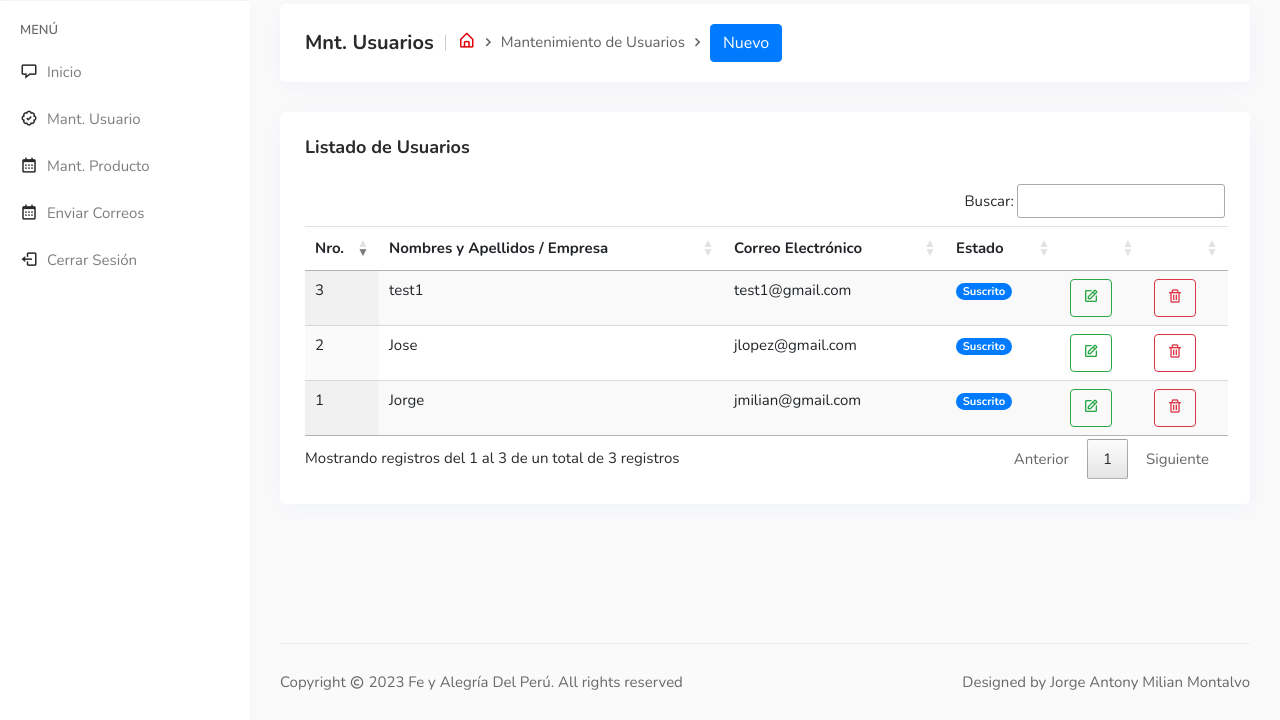
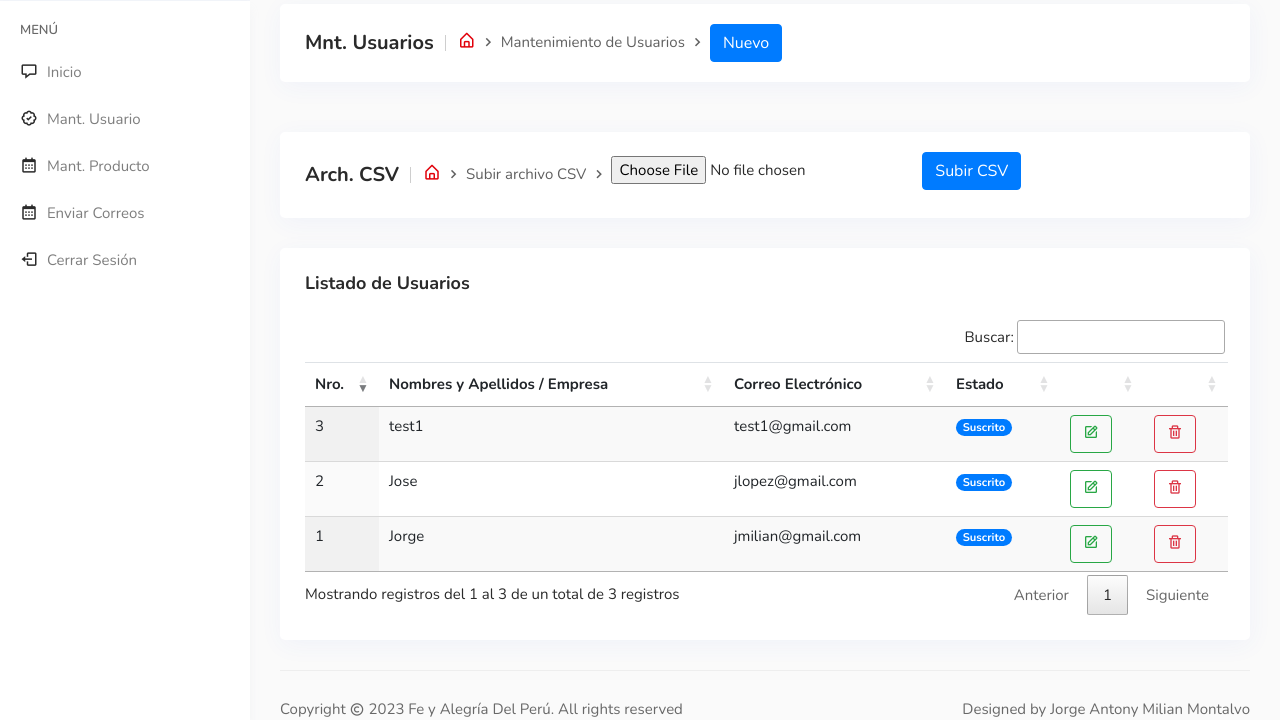
Before and after one commit to AntonyMilian190793/EnvioMasivoCorreos_Admin, a PHP site: page /EnvioMasivoCorreos_Admin/view/mntusuario/ in a window 1280 px wide. Shown: the part 79-799 px from the top of the page. Before the commit the page ends 769 px from the top, so only its background shows below. Run offline with PHP 8.4, Linux system fonts and the light colour scheme; a user stored in the database is signed in; data comes from the database, SQL or seed files in the repository; some libraries are stand-ins or nearby versions; some web fonts are replaced.

Commit message:
24-08-2023

```diff
--- a/view/mntusuario/index.php
+++ b/view/mntusuario/index.php
@@ -43,6 +43,23 @@ if (isset($_SESSION["usu_id"])) {
                     <br>
                 </ol>
                 <button onclick="nuevo()" class="btn btn-primary btn-md">Nuevo</button>
+            </div>
+
+            <div class="breadcrumb-area">
+                <h1>Arch. CSV</h1>
+
+                <ol class="breadcrumb">
+                    <li class="item"><a href="../home/"><i class='bx bx-home-alt'></i></a></li>
+
+                    <li class="item">Subir archivo CSV</li>
+                    <br>
+                </ol>
+                <form action="archivosCVS/recibe_excel_validando.php" method="POST" enctype="multipart/form-data" />
+                <input type="file" name="dataCliente" id="file-input" class="file-input__input" />
+                <label class="file-input__label" for="file-input">
+                    <button class="btn btn-primary btn-md" type="submit" name="subir" class="btn-enviar" value="Subir Excel">Subir CSV</button>
+
+                    </form>
             </div>
 
 
```
